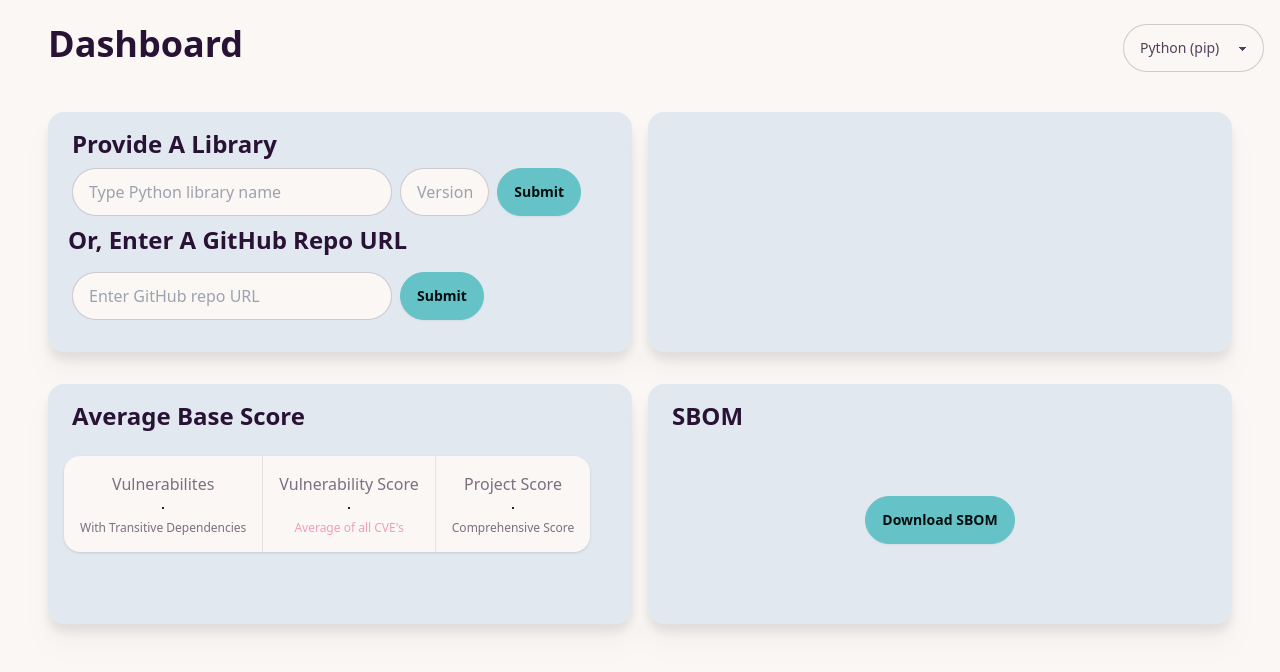
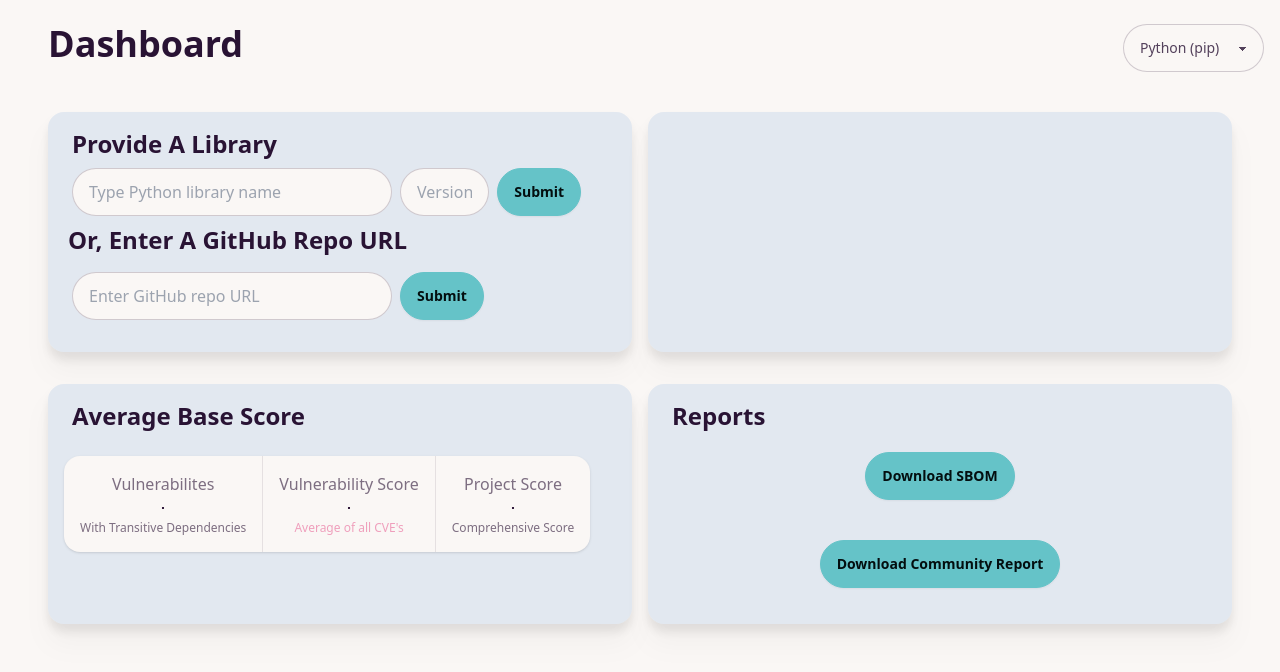
Before and after one commit to Sebastian-Alexis/healthinspectorsvelte, a SvelteKit app: page /dashboard in a window 1280 px wide. Shown: the top 672 px of the page. Built offline with nearby package versions, Linux system fonts and the light colour scheme.

Commit message:
improved frontend

```diff
--- a/src/routes/api/sbom/+server.js
+++ b/src/routes/api/sbom/+server.js
@@ -172,11 +172,7 @@ async function getCveDetails(library, cve, resultsFolderPath, version) {
 export async function GET({ url }) {
 	const repoUrl = url.searchParams.get('repoUrl');
     console.log("repoUrl", repoUrl)
-	if (!repoUrl) {
-		console.error('Missing repoUrl parameter');
-		// Use Response for error cases
-		return new Response('Missing repoUrl parameter', { status: 400 });
-	}
+
 
     console.log('Generating SBOM...');
 
--- a/src/routes/dashboard/+page.svelte
+++ b/src/routes/dashboard/+page.svelte
@@ -16,6 +16,7 @@
 	import download from 'downloadjs';
 
 	async function generatesbom() {
+		console.log("test")
 		isButtonDisabled = true;
 		try {
 			const response = await fetch('/api/sbom');
@@ -23,14 +24,38 @@
 				throw new Error(`HTTP error! status: ${response.status}`);
 			}
 			const fullSbomJson = await response.json();
-			const sbom = fullSbomJson.sbom; // Extracting just the sbom part of the JSON
-			const sbomString = JSON.stringify(sbom);
+			let sbom = fullSbomJson.sbom; // Extracting just the sbom part of the JSON
+			let sbomString = JSON.stringify(sbom);
+			const removeString = "C:\\\\\\\\Users\\\\\\\\sebas\\\\\\\\Programming\\\\\\\\healthinspectorsvelte\\\\\\\\src\\\\\\\\routes\\\\\\\\api\\\\\\\\dependencies\\\\\\\\sourcecode\\\\\\\\"; // String to be removed
+			const removeString1 = "C:\\\\\\\\Users\\\\\\\\sebas\\\\\\\\AppData\\\\\\\\Local\\\\\\\\Temp\\\\\\\\"; // String to be removed
+			sbomString = sbomString.replace(new RegExp(removeString, 'g'), ''); // Remove the string
+			sbomString = sbomString.replace(new RegExp(removeString1, 'g'), ''); // Remove the string
 			console.log(sbomString);
 			const sbomBlob = new Blob([sbomString], { type: 'application/json' });
 			download(sbomBlob, 'sbom.json');
-			isButtonDisabled = false;
 		} catch (error) {
 			console.error('Error:', error);
+		} finally {
+			isButtonDisabled = false;
+		}
+	}
+
+	async function generatescommunity() {
+		console.log("test")
+		isButtonDisabled = true;
+		try {
+			const response = await fetch('/api/sbom');
+			if (!response.ok) {
+				throw new Error(`HTTP error! status: ${response.status}`);
+			}
+			const fullCommunityJson = await response.json();
+			const communityReport = fullCommunityJson.communityReport; // Extracting just the community report part of the JSON
+			const communityString = JSON.stringify(communityReport);
+			console.log(communityString);
+			const communityBlob = new Blob([communityString], { type: 'application/json' });
+			download(communityBlob, 'communityreport.json');
+		} catch (error) {
+			console.log('Error:', error);
 		} finally {
 			isButtonDisabled = false;
 		}
@@ -333,12 +358,18 @@
 	<!-- Fourth Box -->
 	<div class="card p-4 w-1/2 h-60 bg-slate-200 drop-shadow-xl">
 		<article class="prose flex items-center px-2">
-			<h1 class="label-text prose text-2xl">SBOM</h1>
+			<h1 class="label-text prose text-2xl">Reports</h1>
 		</article>
 		<button
 			class="btn btn-primary mx-auto my-auto"
 			on:click={generatesbom}
 			disabled={isButtonDisabled, isLoading}>Download SBOM</button
+		>
+
+		<button
+			class="btn btn-primary mx-auto my-auto"
+			on:click={generatescommunity}
+			disabled={isButtonDisabled, isLoading}>Download Community Report</button
 		>
 	</div>
 </div>
```
